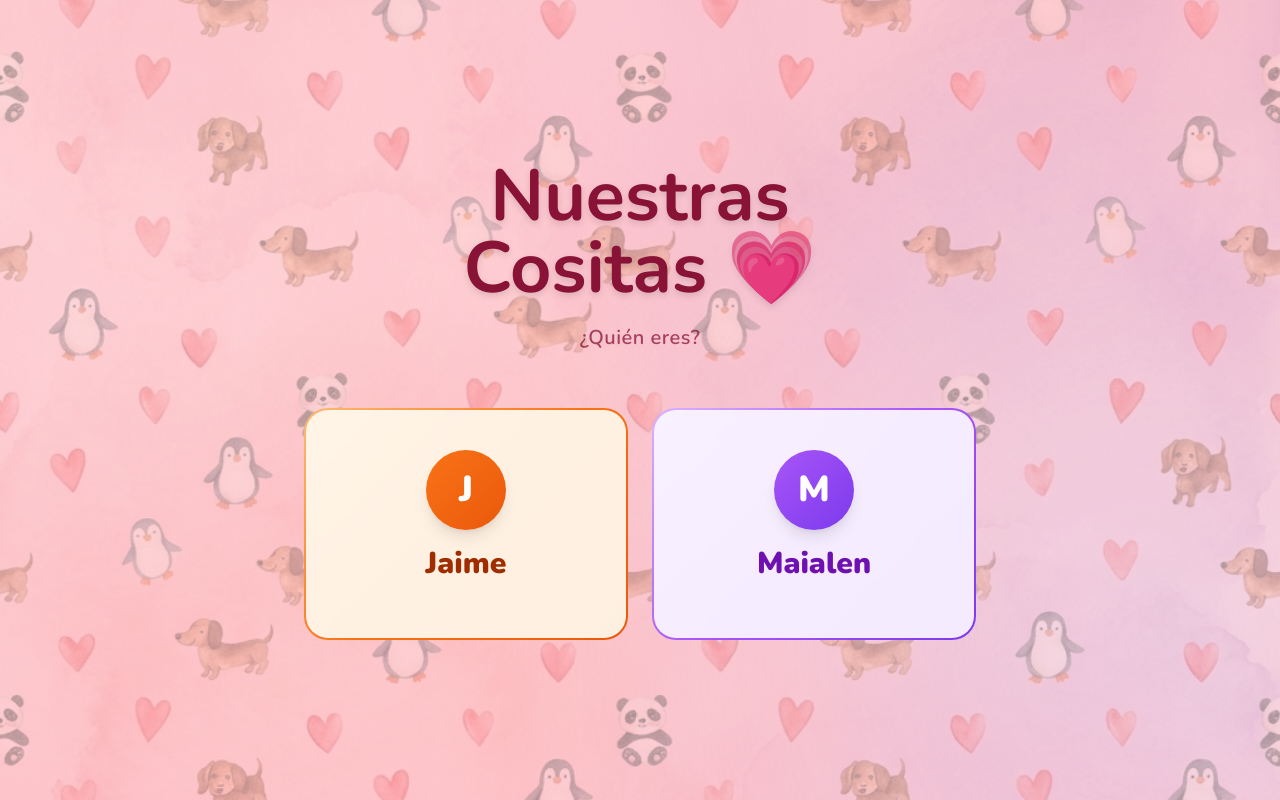
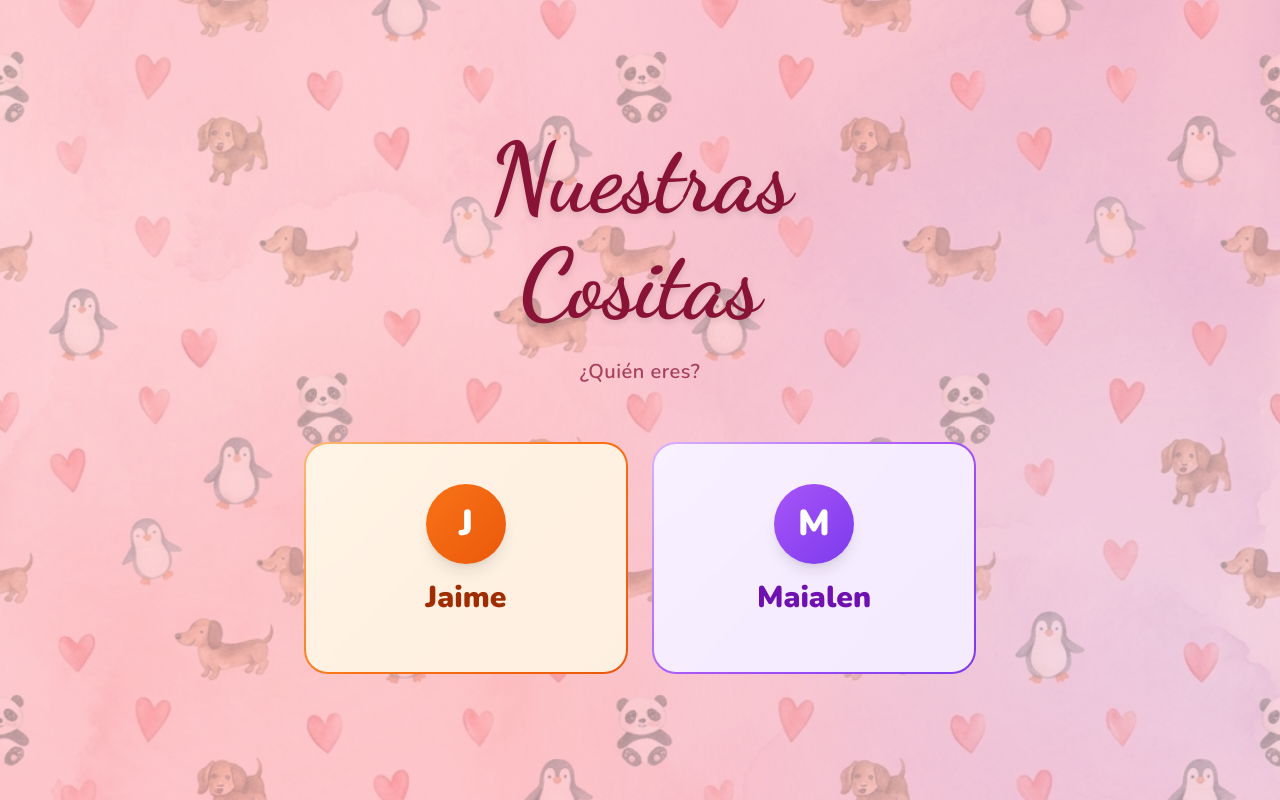
Before and after one commit to jaimelopezdelerena-gh/ponyu, a React (Vite) app in the folder frontend/: page / in a window 1280 px wide. Built offline with nearby package versions, Linux system fonts and the light colour scheme; no server answers.

Commit message:
feat: Dancing Script title, Primer Aniversario rename, no emoji in header

```diff
--- a/frontend/index.html
+++ b/frontend/index.html
@@ -6,7 +6,7 @@
     <meta name="viewport" content="width=device-width, initial-scale=1.0" />
     <link rel="preconnect" href="https://fonts.googleapis.com">
     <link rel="preconnect" href="https://fonts.gstatic.com" crossorigin>
-    <link href="https://fonts.googleapis.com/css2?family=Nunito:ital,wght@0,200..1000;1,200..1000&display=swap" rel="stylesheet">
+    <link href="https://fonts.googleapis.com/css2?family=Nunito:ital,wght@0,200..1000;1,200..1000&family=Dancing+Script:wght@700&display=swap" rel="stylesheet">
     <title>Nuestras Cositas</title>
   </head>
   <body>
--- a/frontend/src/pages/AnniversaryPage.jsx
+++ b/frontend/src/pages/AnniversaryPage.jsx
@@ -76,7 +76,7 @@ const AnniversaryPage = () => {
         <div className="text-center mb-10">
           <div className="flex items-center justify-center gap-3 mb-3">
             <FaHeart className="text-3xl text-pink-500 animate-pulse" />
-            <h1 className="text-4xl md:text-5xl font-bold">1er Aniversario</h1>
+            <h1 className="text-4xl md:text-5xl font-bold">Primer Aniversario</h1>
             <FaHeart className="text-3xl text-pink-500 animate-pulse" />
           </div>
           {user === 'jaime' && (
--- a/frontend/src/pages/DashboardPage.jsx
+++ b/frontend/src/pages/DashboardPage.jsx
@@ -101,7 +101,7 @@ const DashboardPage = () => {
                 <div className="flex items-center gap-2 mb-0.5">
                   <span className="text-xs font-bold uppercase tracking-widest text-pink-400">Especial</span>
                 </div>
-                <h2 className="text-xl md:text-2xl font-bold" style={{ color: '#be185d' }}>1er Aniversario</h2>
+                <h2 className="text-xl md:text-2xl font-bold" style={{ color: '#be185d' }}>Primer Aniversario</h2>
               </div>
             </div>
             <div
--- a/frontend/src/pages/SelectionPage.jsx
+++ b/frontend/src/pages/SelectionPage.jsx
@@ -15,8 +15,17 @@ const SelectionPage = () => {
     <div className="min-h-screen flex flex-col items-center justify-center p-6 relative overflow-hidden page-transition-enter-active">
       {/* Title */}
       <div className="z-10 text-center max-w-lg w-full mb-14">
-        <h1 className="text-5xl md:text-7xl font-bold mb-5 drop-shadow-md">
-          Nuestras Cositas 💗
+        <h1
+          className="mb-5 drop-shadow-md"
+          style={{
+            fontFamily: "'Dancing Script', cursive",
+            fontSize: 'clamp(3rem, 12vw, 6rem)',
+            fontWeight: 700,
+            lineHeight: 1.1,
+            letterSpacing: '-0.01em',
+          }}
+        >
+          Nuestras Cositas
         </h1>
         <p className="text-lg md:text-xl opacity-75 font-semibold tracking-wide">¿Quién eres?</p>
       </div>
```
